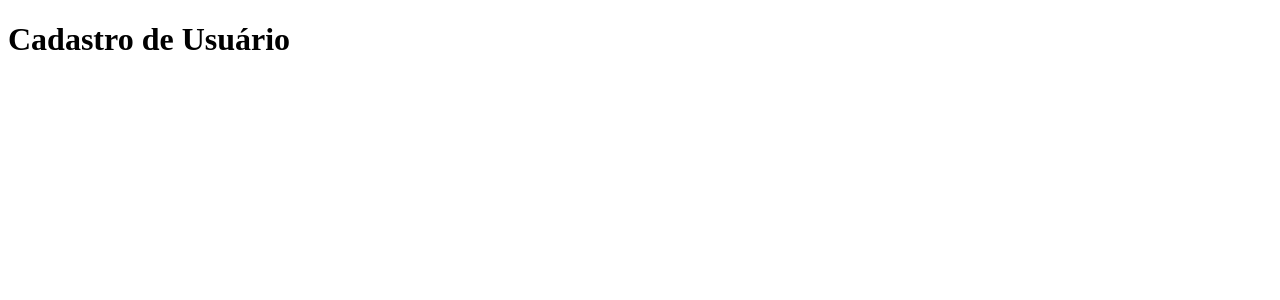
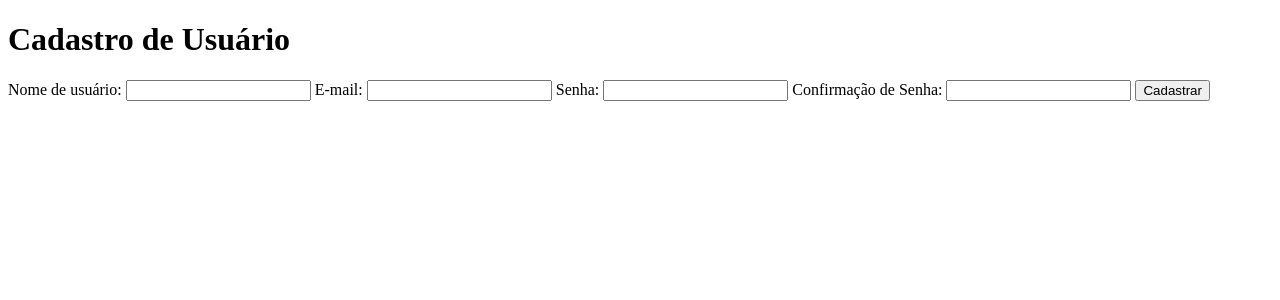
Before and after one commit to YaraAnalysis/CatalogoDeVeiculos, a Flask app: page /cadastroUsuario in a window 1280 px wide. Shown: the top 300 px of the page. Run offline with Flask 3, Linux system fonts and the light colour scheme.

Commit message:
Sistemas de login e cadastro - parte 2
Cria os formulários de login e cadastro - parte 2

```diff
--- a/catalogoDeVeiculos/forms.py
+++ b/catalogoDeVeiculos/forms.py
@@ -5,16 +5,16 @@ from catalogoDeVeiculos.models import Usuario
 
 
 class FormLogin(FlaskForm):
-    email = StringField("E-mail", validators=[DataRequired(), Email()])
-    senha = PasswordField("Senha", validators=[DataRequired()])
+    email = StringField("E-mail:", validators=[DataRequired(), Email()])
+    senha = PasswordField("Senha:", validators=[DataRequired()])
     botao_confirmacao = SubmitField("Fazer Login")
 
 class FormCadastroUsuario(FlaskForm):
-    username = StringField("Nome de usuário", validators=[DataRequired()])
-    email = StringField("E-mail", validators=[DataRequired(), Email()])
-    senha = PasswordField("Senha", validators=[DataRequired(), Length(6,20)])
-    confirmacao_senha = PasswordField("Confirmação de Senha", validators=[DataRequired(), EqualTo("senha")])
-    botao_confirmacao = SubmitField("Criar conta")
+    username = StringField("Nome de usuário:", validators=[DataRequired()])
+    email = StringField("E-mail:", validators=[DataRequired(), Email()])
+    senha = PasswordField("Senha:", validators=[DataRequired(), Length(6,20)])
+    confirmacao_senha = PasswordField("Confirmação de Senha:", validators=[DataRequired(), EqualTo("senha")])
+    botao_confirmacao = SubmitField("Cadastrar")
 
     def validate_email(self, email):
         usuario = Usuario.query.filter_by(email=email.data).first()
--- a/catalogoDeVeiculos/templates/cadastroUsuario.html
+++ b/catalogoDeVeiculos/templates/cadastroUsuario.html
@@ -1,9 +1,29 @@
 {% extends "homepage.html" %}
 
 {% block titulo %}
-
+    Cadastro de Usuário
 {% endblock %}
 
 {% block body %}
-<h1>Cadastro de Usuário</h1>
+    <h1>Cadastro de Usuário</h1>
+
+    {% block formulario %}
+    <form method="POST">
+    {{ form.csrf_token }}
+        {{ form.username.label() }}
+        {{ form.username() }}
+
+        {{ form.email.label() }}
+        {{ form.email() }}
+
+        {{ form.senha.label() }}
+        {{ form.senha() }}
+
+        {{ form.confirmacao_senha.label() }}
+        {{ form.confirmacao_senha() }}
+
+        {{ form.botao_confirmacao() }}
+
+    </form>
+    {% endblock %}
 {% endblock %}
--- a/catalogoDeVeiculos/templates/login.html
+++ b/catalogoDeVeiculos/templates/login.html
@@ -7,6 +7,7 @@ Login
 {% block body %}
     <h1>Login do Usuário</h1>
 
+    {% block formulario %}
     <form method="POST">
     {{ form.csrf_token }}
         {{ form.email.label() }}
@@ -18,4 +19,5 @@ Login
         {{ form.botao_confirmacao() }}
 
     </form>
+    {% endblock %}
 {% endblock %}
```
